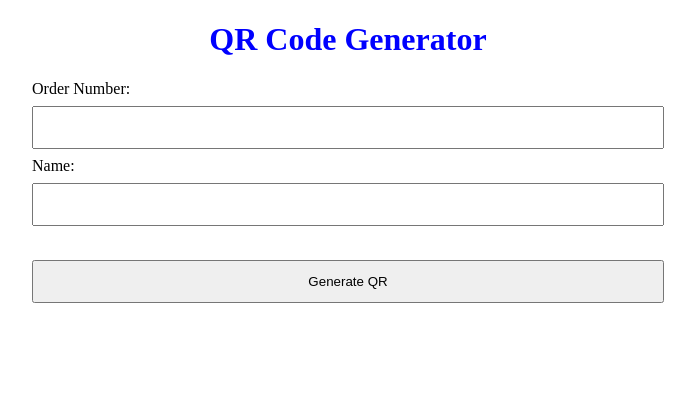
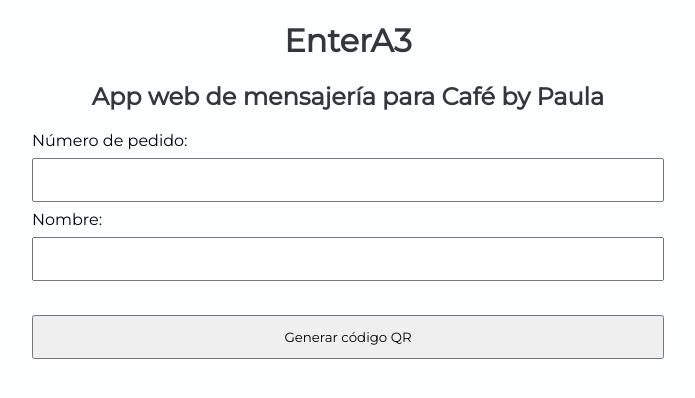
Before and after one commit to juanswinnen/entera3, a Flask app: page / in a window 1280 px wide. Shown: the top 398 px of the page, without its empty margins (292-987 px from the left). Run offline with Flask 2, Linux system fonts and the light colour scheme.

Commit message:
Updated CSS style and changed text and messages

```diff
--- a/app.py
+++ b/app.py
@@ -16,7 +16,7 @@ def generate_qr():
             img.save('static/qr.png')
             return render_template('index.html', image="static/qr.png")
         else:
-            return 'Please enter an order number'
+            return 'Ingresá un número de orden, por favor'
     else:
         return render_template('index.html')
 
@@ -24,7 +24,7 @@ def generate_qr():
 def getData(order, name):
     telephone = "5493884701268"
     if name == "":
-        baseMessage = f"Buenas! Mi pedido es el {order}."
+        baseMessage = f"Hola! Mi pedido es el {order}."
     else:
         baseMessage = f"Soy {name}! Mi pedido es el {order}."
 
--- a/static/styles.css
+++ b/static/styles.css
@@ -1,16 +1,32 @@
-/* This will style the h1 element */
-h1 {
-  color: blue;
-  text-align: center;
+body {
+  background-color: #fdfeff;
 }
 
-/* This will style the form element */
+h1 {
+  color: #35363a;
+  text-align: center;
+  font-family: 'Montserrat', sans-serif;
+}
+
+h2 {
+  color: #35363a;
+  text-align: center;
+  font-family: 'Montserrat', sans-serif;
+}
+
+label {
+  font-family: 'Montserrat', sans-serif;
+}
+
+input {
+  font-family: 'Montserrat', sans-serif;
+}
+
 form {
   margin: 0 auto;
   width: 50%;
 }
 
-/* This will style the input elements within the form element */
 form input {
   padding: 12px 20px;
   margin: 8px 0;
@@ -18,9 +34,8 @@ form input {
   width: 100%;
 }
 
-/* This will style the form element */
 img {
   margin: 0 auto;
-  width: 40%;
+  width: 55%;
   display: flex;
 }
--- a/templates/index.html
+++ b/templates/index.html
@@ -1,19 +1,23 @@
 <!DOCTYPE html>
 <html>
   <head>
-    <title>QR Code Generator</title>
+    <title>EnterA3</title>
     <link rel="stylesheet" type="text/css" href="static/styles.css">
+    <link rel="preconnect" href="https://fonts.googleapis.com">
+    <link rel="preconnect" href="https://fonts.gstatic.com" crossorigin>
+    <link href="https://fonts.googleapis.com/css2?family=Montserrat&display=swap" rel="stylesheet">
   </head>
   <body>
-    <h1>QR Code Generator</h1>
+    <h1>EnterA3</h1>
+    <h2>App web de mensajería para Café by Paula</h2>
     <form method="post" action="{{url_for('generate_qr')}}">
-      <label for="order_input">Order Number:</label>
+      <label for="order_input">Número de pedido:</label>
       <input type="text" id="order_input" name="order_input" required>
       <br>
-      <label for="name_input">Name:</label>
+      <label for="name_input">Nombre:</label>
       <input type="text" id="name_input" name="name_input">
       <br><br>
-      <input type="submit" value="Generate QR">
+      <input type="submit" value="Generar código QR">
     </form>
     {% if image %}
     <img src="{{ image }}" alt="QR Code">
```
Also changed, not shown: static/qr.png.
